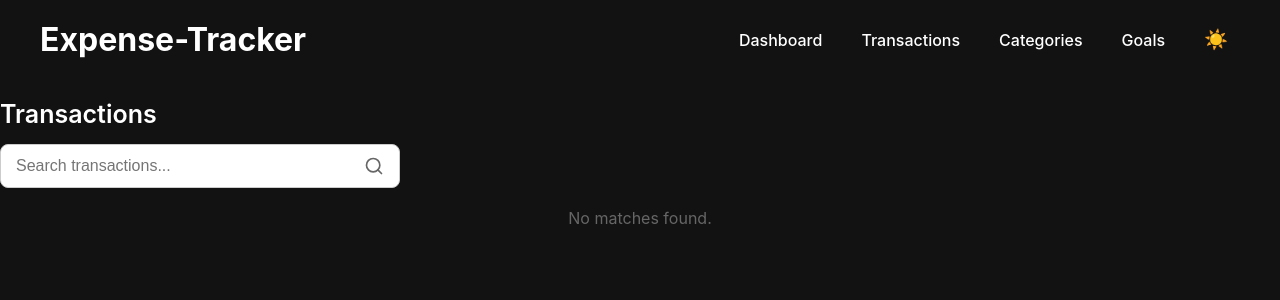
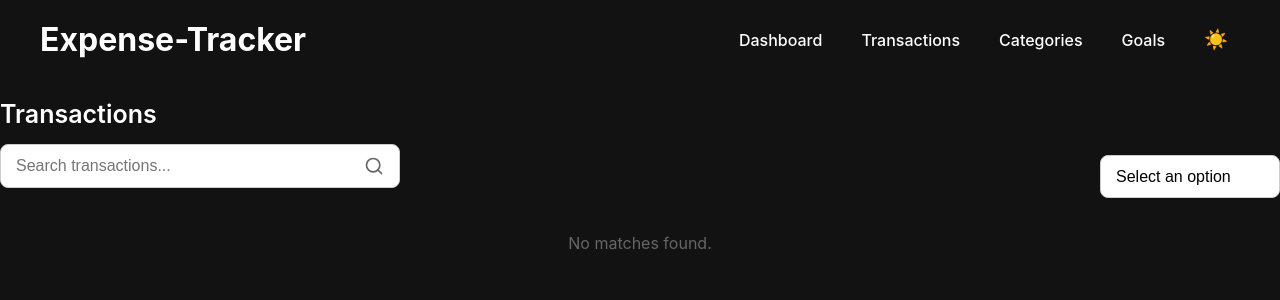
Before and after one commit to SumitSaharawat/React, a React (Vite) app in the folder ExpenseTracker/: page /transactions in a window 1280 px wide. Shown: the top 300 px of the page. Built offline with nearby package versions, Linux system fonts and the light colour scheme.

Commit message:
added filters

```diff
--- a/ExpenseTracker/package.json
+++ b/ExpenseTracker/package.json
@@ -10,6 +10,7 @@
     "preview": "vite preview"
   },
   "dependencies": {
+    "chart.js": "^4.5.1",
     "react": "^19.2.4",
     "react-dom": "^19.2.4",
     "react-router-dom": "^7.14.1",
--- a/ExpenseTracker/src/components/Categories.jsx
+++ b/ExpenseTracker/src/components/Categories.jsx
@@ -1,16 +1,18 @@
 import "../styles/Categories.css"; // Don't forget to import the CSS!
 import EditTransaction from "./EditTransaction";
 import { useTransactions } from "./Context/TransactionContext";
+import { useState } from "react";
 
 const Categories = () => {
 
     const { transaction, categories, deleteTransaction, updateText, form } = useTransactions();
+    const [limit, setLimit] = useState(Number(3));
 
     return (
         <>
             <div className="categories-wrapper">
                 {categories.map((category) => {
-                    const filteredTransaction = transaction.filter((item) => item.category === category);
+                    const filteredTransaction = transaction.filter((item) => item.category === category).slice(0,limit);
 
                     const expense = filteredTransaction.reduce((acc, item) => acc + item.money,0);
 
@@ -31,6 +33,7 @@ const Categories = () => {
                                     />
                                 ))}
                             </ul>
+                            <button onClick={() => setLimit((prev) => (prev+3))}>View More</button>
                         </div>
                     );
                 })}
--- a/ExpenseTracker/src/components/Context/TransactionContext.jsx
+++ b/ExpenseTracker/src/components/Context/TransactionContext.jsx
@@ -25,13 +25,6 @@ export const TransactionProvider = ({ children }) => {
     return savedBudgetInput !== null ? JSON.parse(savedBudgetInput) : true;
   });
 
-  useEffect(() => {
-        localStorage.setItem("my_transactions", JSON.stringify(transaction));
-        localStorage.setItem("myBudgetInput", JSON.stringify(budgetInput))
-        localStorage.setItem("myBudget", JSON.stringify(budget))
-        localStorage.setItem("myGoals", JSON.stringify(goals))
-    }, [transaction, budgetInput, budget, goals]);
-
   const totalExpense = transaction.reduce((acc, item) => acc + item.money, 0);
   const currentBudget = budget - totalExpense;
 
@@ -45,6 +38,33 @@ export const TransactionProvider = ({ children }) => {
         ));
   };
 
+  const seedMockData = () => {
+    const mockData = [];
+    const categories = ["Entertainment", "Food", "Utilities", "Transport", "Housing"];
+
+    for (let i = 0; i < 100; i++) {
+        mockData.push({
+            money: Math.floor(Math.random() * 1000) + 50,
+            text: `Mock Transaction ${i + 1}`,
+            id: Date.now() + i, // Unique ID
+            category: categories[Math.floor(Math.random() * categories.length)],
+            notes: "Testing 100 items",
+            date: new Date().toISOString().split('T')[0]
+        });
+    }
+
+    // This updates your state AND your LocalStorage automatically via your useEffect
+    setTransaction(prev => [...prev, ...mockData]);
+    alert("100 Transactions added!");
+};
+
+useEffect(() => {
+        localStorage.setItem("my_transactions", JSON.stringify(transaction));
+        localStorage.setItem("myBudgetInput", JSON.stringify(budgetInput));
+        localStorage.setItem("myBudget", JSON.stringify(budget));
+        localStorage.setItem("myGoals", JSON.stringify(goals));
+    }, [transaction, budgetInput, budget, goals]);
+
 
   return (
     <TransactionContext.Provider value={{
@@ -57,7 +77,8 @@ export const TransactionProvider = ({ children }) => {
         totalExpense,
         currentBudget,
         deleteTransaction,
-        updateText
+        updateText,
+        seedMockData
     }}>
       {children}
     </TransactionContext.Provider>
--- a/ExpenseTracker/src/components/TransactionDetails.jsx
+++ b/ExpenseTracker/src/components/TransactionDetails.jsx
@@ -7,11 +7,24 @@ const TransactionDetails = () => {
 
     const { transaction, deleteTransaction, updateText, form } = useTransactions();
     const [searchInput, setSearchInput] = useState("");
+    const [selected, setSelected] = useState("");
 
 
-    const filteredTransaction = transaction.filter((item) =>
-        item.text.toLowerCase().includes(searchInput.toLowerCase())
-    );
+    const filteredTransaction = transaction
+        .filter((item) => item.text.toLowerCase().includes(searchInput.toLowerCase()))
+        .sort((a, b) => {
+            if (selected === "highToLow") return b.money - a.money;
+            if (selected === "lowTohigh") return a.money - b.money;
+            // Date Logic: Newest to Oldest
+            if (selected === "newest") {
+                return new Date(b.date) - new Date(a.date);
+            }
+            // Date Logic: Oldest to Newest
+            if (selected === "oldest") {
+                return new Date(a.date) - new Date(b.date);
+            }
+            return 0;
+        });
 
     return (
         <>
@@ -19,6 +32,7 @@ const TransactionDetails = () => {
             <div className="details-container">
                 <h2 className="details-heading">Transactions</h2>
 
+                <div className="controls-row">
                     <div className="search-wrapper">
                         <input
                             className="search-input"
@@ -38,6 +52,16 @@ const TransactionDetails = () => {
                             </svg>
                         </button>
                     </div>
+
+                    <select className="sort-select" value={selected} onChange={(e) => setSelected(e.target.value)}>
+                        <option value="" disabled>Select an option</option>
+                        <option value="highToLow">HighToLow</option>
+                        <option value="lowTohigh">LowToHigh</option>
+                        <option value="newest">Newest</option>
+                        <option value="oldest">Oldest</option>
+                    </select>
+                </div>
+
 
                 {filteredTransaction.map((item) => (
                     <EditTransaction
--- a/ExpenseTracker/src/styles/TransactionDetails.css
+++ b/ExpenseTracker/src/styles/TransactionDetails.css
@@ -11,6 +11,7 @@
 /* 1. The Boundary Box */
 .search-wrapper {
     position: relative;
+    flex: 1;
     width: 100%;
     max-width: 400px;
     margin-bottom: 20px;
@@ -52,3 +53,40 @@
 .search-icon-btn:hover svg {
     stroke: #44E610;
 }
+
+/* 4. The Sort Dropdown */
+.sort-select {
+    flex-shrink: 0; /* Prevents the dropdown from squishing */
+    width: 180px;
+    padding: 12px 15px;
+    padding-right: 40px; /* Space for the custom arrow */
+    border: 1px solid #ccc;
+    border-radius: 8px;
+    font-size: 16px;
+    background-color: white;
+    cursor: pointer;
+    outline: none;
+    appearance: none;
+    background-repeat: no-repeat;
+    background-position: right 12px center;
+    background-size: 16px;
+}
+
+.sort-select:focus {
+    border-color: #44E610;
+    box-shadow: 0 0 5px rgba(68, 230, 16, 0.2);
+}
+
+.sort-select:hover {
+    border-color: #999;
+}
+
+/* Container to hold both Search and Select */
+.controls-row {
+    display: flex;
+    justify-content: space-between; /* This is the magic line */
+    align-items: center;
+    gap: 20px;
+    margin-bottom: 25px;
+    width: 100%;
+}
```
Also changed, not shown: 1 other file (tests, documents, lock files or other folders). Lines whose indentation alone changed are shown as unchanged.
